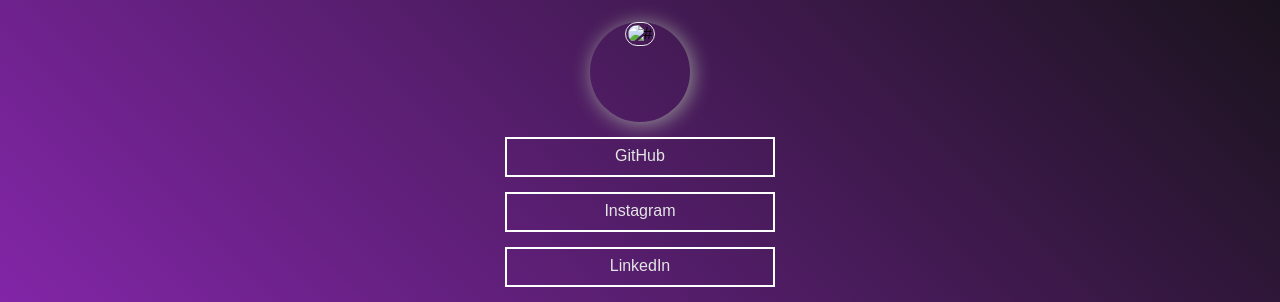
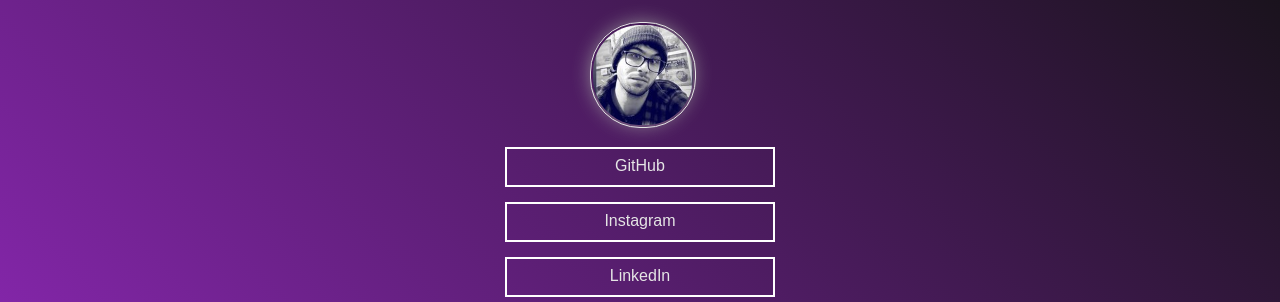
Before and after one commit to joaohoffmann/Social_tree, a plain HTML site: page index.html in a window 1280 px wide. Shown: the part 139-441 px from the top of the page. Drawn offline with Linux system fonts and the light colour scheme; a web font is replaced by a local one.

Commit message:
Update index.html

```diff
--- a/index.html
+++ b/index.html
@@ -19,7 +19,7 @@
       <div class="profile">
         <div class="profile--img">
           <figure>
-            <img src="./assests/img/profile.jpg" alt="#">
+            <img src="./assets/img/profile.jpg" alt="#">
           </figure>
         </div>
         <div class="link--list">
```
